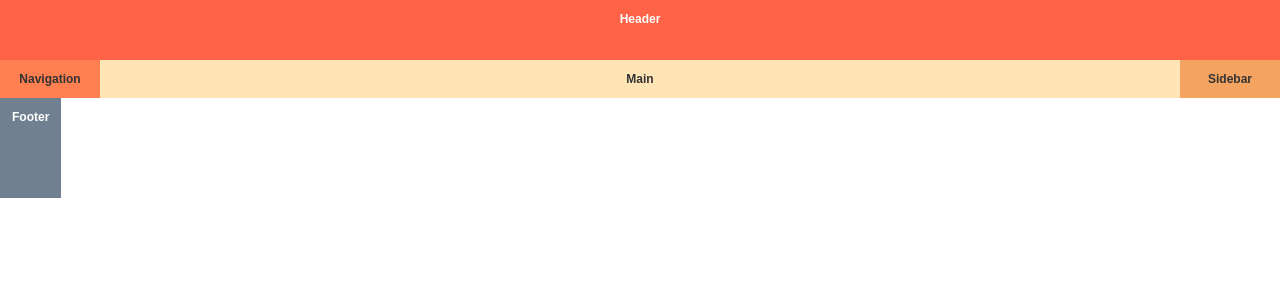
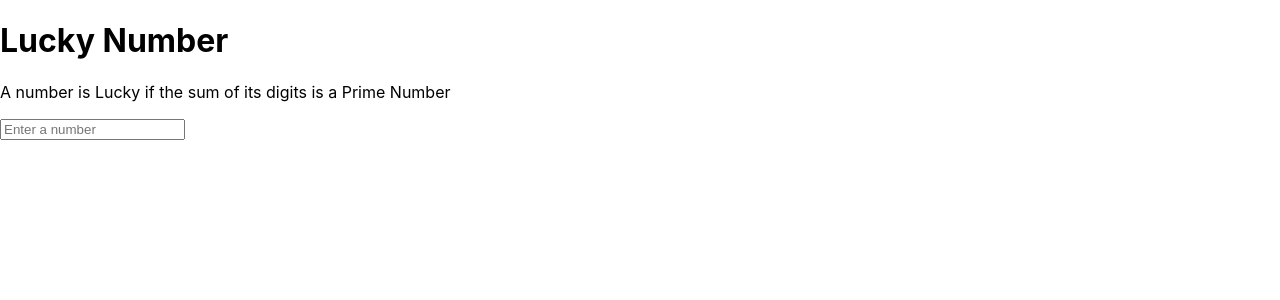
Before and after one commit to AyushiShankar/ReactPractice, a React (Create React App) app: page / in a window 1280 px wide. Shown: the top 300 px of the page. Built offline with nearby package versions, Linux system fonts and the light colour scheme.

Commit message:
LuckyNumber

```diff
--- a/src/App.js
+++ b/src/App.js
@@ -1,4 +1,4 @@
-import HolyGrail from "./components/HolyGrail/HolyGrail";
+import LuckyNumber from "./components/LuckyNumber/LuckyNumber";
 export default function App() {
-  return <HolyGrail />;
+  return <LuckyNumber />;
 }
--- /dev/null
+++ b/src/components/LuckyNumber/LuckyNumber.js
@@ -0,0 +1,48 @@
+import { useState } from "react";
+import "./LuckyNumber.module.css";
+
+function LuckyNumber() {
+  const [number, setNumber] = useState("");
+
+  const handlePrime = (value) => {
+
+    if (!value) return null;
+    const arr = value.split("").reduce((sum, a) =>
+      sum = sum + Number(a)
+      , 0);
+    if (arr < 2) {
+      return false;
+    }
+
+    let prime = true;
+    for (let i = 2; i <= Math.sqrt(arr); i++) {
+      if (arr % i === 0) {
+        prime = false;
+        break;
+      }
+    }
+
+    return prime;
+
+  };
+
+  const result = handlePrime(number) == null ? "" : handlePrime(number) ? "Lucky Number" : "Not a Lucky Number";
+
+  return (
+    <div>
+      <h1>Lucky Number</h1>
+      <p>A number is Lucky if the sum of its digits is a Prime Number </p>
+
+      <div className="container">
+        <input type="number" placeholder="Enter a number"
+          data-testid="input-box"
+          className="input-box"
+          onChange={(e) => setNumber(e.target.value)}
+        />
+      </div>
+      <p data-testid="result" className="result">{result}</p>
+    </div>
+  );
+}
+
+export default LuckyNumber;
--- /dev/null
+++ b/src/components/LuckyNumber/LuckyNumber.module.css
@@ -0,0 +1,9 @@
+.input-box {
+  padding: 5px 10px;
+  width: 200px;
+  text-align: center;
+  font-size: 1rem;
+}
+.result {
+  font-size: 1rem;
+}
```
